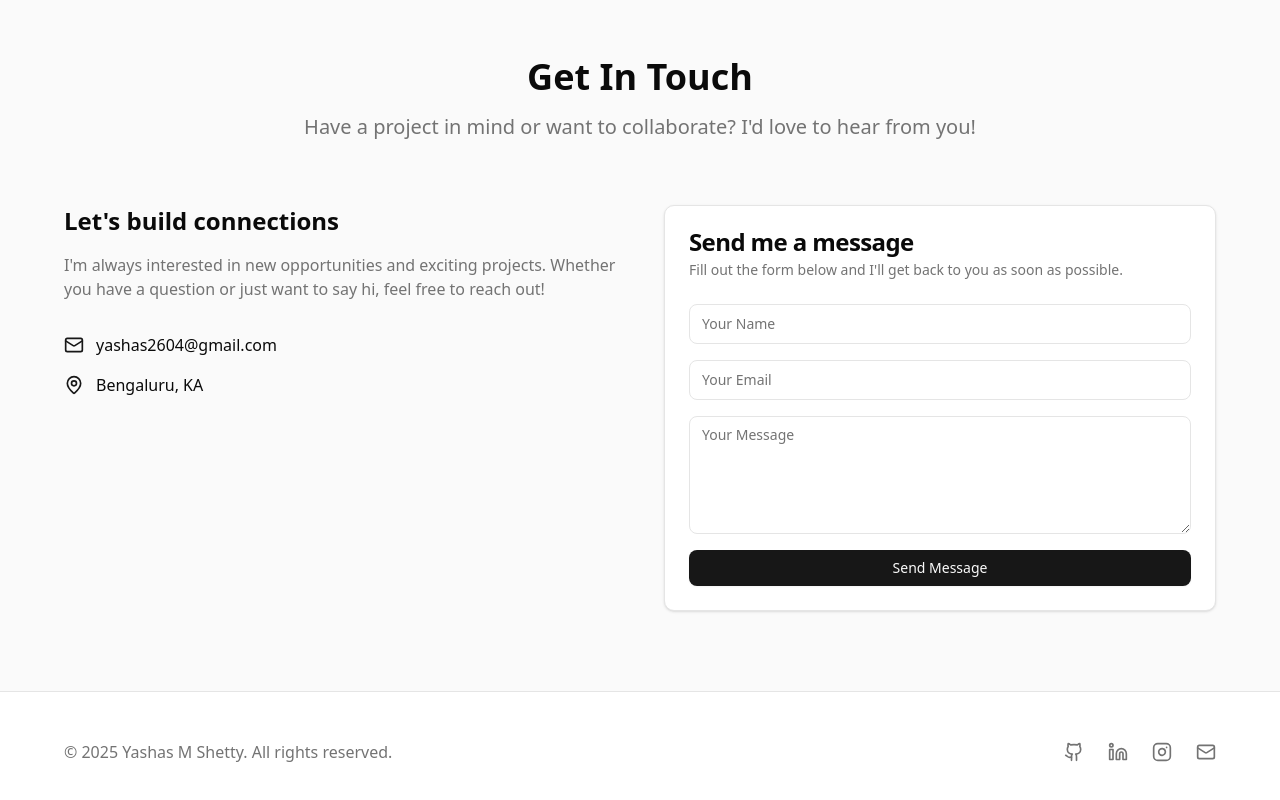
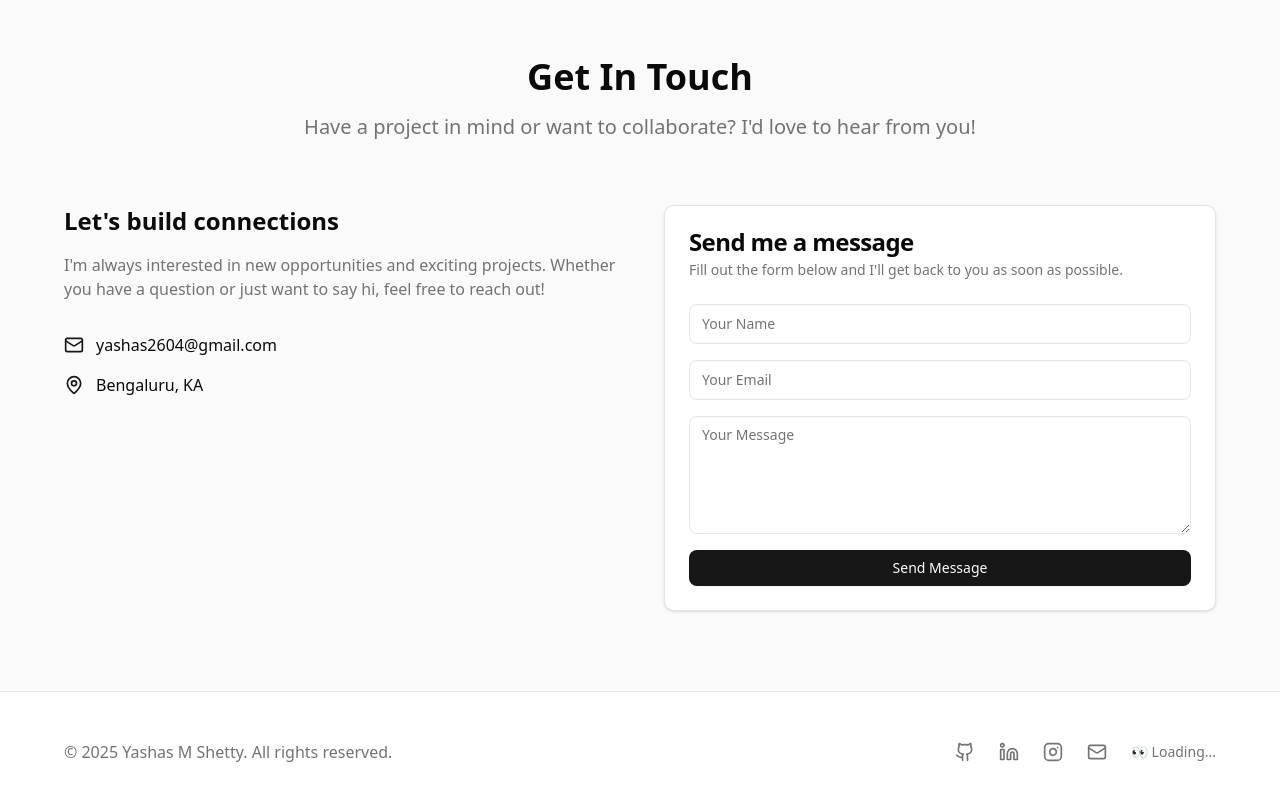
Before and after one commit to yashas2604/MyPortfolio, a Next.js app: page / in a window 1280 px wide. Shown: the part 3348-4148 px from the top of the page. Built offline with nearby package versions, Linux system fonts and the light colour scheme; no server answers.

Commit message:
added a counter to track visitors

```diff
--- a/src/components/countdown.tsx
+++ b/src/components/countdown.tsx
@@ -1,3 +1,4 @@
+/* eslint-disable react-hooks/exhaustive-deps */
 "use client"
 
 import { useEffect, useState } from "react"
--- a/src/components/footer.tsx
+++ b/src/components/footer.tsx
@@ -1,4 +1,6 @@
 import { Github, Linkedin, Mail, Instagram } from "lucide-react"
+import { VisitorCounter } from "@/components/visitorcounter"
+
 
 export function Footer() {
   return (
@@ -44,6 +46,7 @@ export function Footer() {
               <Mail className="h-5 w-5" />
               <span className="sr-only">Gmail</span>
             </a>
+            <VisitorCounter />
           </div>
         </div>
       </div>
--- /dev/null
+++ b/src/components/visitorcounter.tsx
@@ -0,0 +1,20 @@
+"use client"
+
+import { useEffect, useState } from "react"
+
+export function VisitorCounter() {
+  const [count, setCount] = useState<number | null>(null)
+
+  useEffect(() => {
+    fetch("https://counterapi.dev/counter?increment=true&name=yashas2604-portfolio")
+      .then(res => res.json())
+      .then(data => setCount(data.count))
+      .catch(err => console.error("VisitorCounter error:", err))
+  }, [])
+
+  return (
+    <p className="text-sm text-muted-foreground">
+      👀 {count !== null ? `${count} visitors so far` : "Loading..."}
+    </p>
+  )
+}
```
